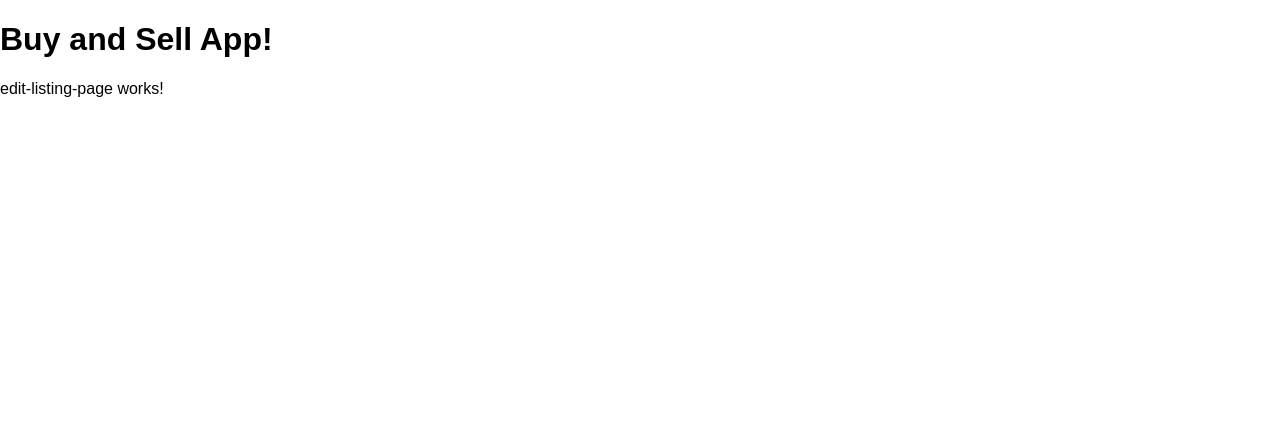
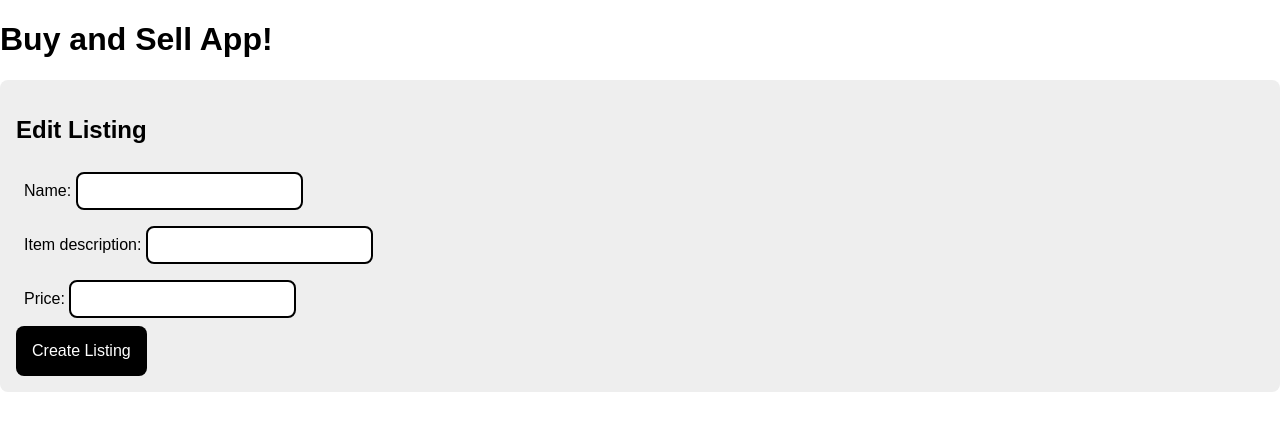
Before and after one commit to rpatino12/angular-linkedin-learning, an Angular app: page /edit-listing/234 in a window 1280 px wide. Shown: the top 430 px of the page. Built offline with nearby package versions, Linux system fonts and the light colour scheme.

Commit message:
Extract the listing data form into a separated component and implemented it in new listings and edit listings pages

```diff
--- a/src/app/app-routing.module.ts
+++ b/src/app/app-routing.module.ts
@@ -32,7 +32,8 @@
   },
   {
     path: 'edit-listing/:id',
-    component: EditListingPageComponent
+    component: EditListingPageComponent,
+    title: 'BuyAndSell | Edit listing',
   },
   {
     path: 'my-listings',
--- a/src/app/app.module.ts
+++ b/src/app/app.module.ts
@@ -10,6 +10,7 @@
 import { NewListingPageComponent } from './new-listing-page/new-listing-page.component';
 import { EditListingPageComponent } from './edit-listing-page/edit-listing-page.component';
 import { FormsModule } from '@angular/forms';
+import { ListingDataFormComponent } from './listing-data-form/listing-data-form.component';
 
 @NgModule({
   declarations: [
@@ -19,7 +20,8 @@
     ContactPageComponent,
     MyListingsPageComponent,
     NewListingPageComponent,
-    EditListingPageComponent
+    EditListingPageComponent,
+    ListingDataFormComponent
   ],
   imports: [
     BrowserModule,
--- a/src/app/edit-listing-page/edit-listing-page.component.html
+++ b/src/app/edit-listing-page/edit-listing-page.component.html
@@ -1 +1,4 @@
-<p>edit-listing-page works!</p>
+<div class="content-box">
+    <h2>Edit Listing</h2>
+    <app-listing-data-form></app-listing-data-form>
+</div>
--- /dev/null
+++ b/src/app/listing-data-form/listing-data-form.component.html
@@ -0,0 +1,21 @@
+<form (ngSubmit)="onSubmit()">
+    <div>
+        <label for="name">
+            Name:
+        </label>
+        <input type="text" id="name" name="name" [(ngModel)]="name">
+    </div>
+    <div>
+        <label for="description">
+            Item description:
+        </label>
+        <input type="text" id="description" name="description" [(ngModel)]="description">
+    </div>
+    <div>
+        <label for="price">
+            Price:
+        </label>
+        <input type="text" id="price" name="price" [(ngModel)]="price">
+    </div>
+    <button type="submit">Create Listing</button>
+</form>
--- /dev/null
+++ b/src/app/listing-data-form/listing-data-form.component.ts
@@ -0,0 +1,26 @@
+import { Component, OnInit } from '@angular/core';
+import { Router } from '@angular/router';
+
+@Component({
+  selector: 'app-listing-data-form',
+  standalone: false,
+
+  templateUrl: './listing-data-form.component.html',
+  styleUrl: './listing-data-form.component.css'
+})
+export class ListingDataFormComponent implements OnInit {
+  name: string = '';
+  description: string = '';
+  price: string = '';
+
+  constructor(
+    private router: Router,
+  ) {}
+
+  ngOnInit(): void {}
+
+  onSubmit(): void {
+    alert('Creating new listing...');
+    this.router.navigateByUrl('/my-listings');
+  }
+}
--- a/src/app/new-listing-page/new-listing-page.component.html
+++ b/src/app/new-listing-page/new-listing-page.component.html
@@ -1,24 +1,4 @@
 <div class="content-box">
     <h2>Create New Listing</h2>
-    <form (ngSubmit)="onSubmit()">
-        <div>
-            <label for="name">
-                Name:
-            </label>
-            <input type="text" id="name" name="name" [(ngModel)]="name">
-        </div>
-        <div>
-            <label for="description">
-                Item description:
-            </label>
-            <input type="text" id="description" name="description" [(ngModel)]="description">
-        </div>
-        <div>
-            <label for="price">
-                Price:
-            </label>
-            <input type="text" id="price" name="price" [(ngModel)]="price">
-        </div>
-        <button type="submit">Create Listing</button>
-    </form>
+    <app-listing-data-form></app-listing-data-form>
 </div>
```
Also changed, not shown: src/app/listing-data-form/listing-data-form.component.css (added), 1 other file (tests, documents, lock files or other folders).
